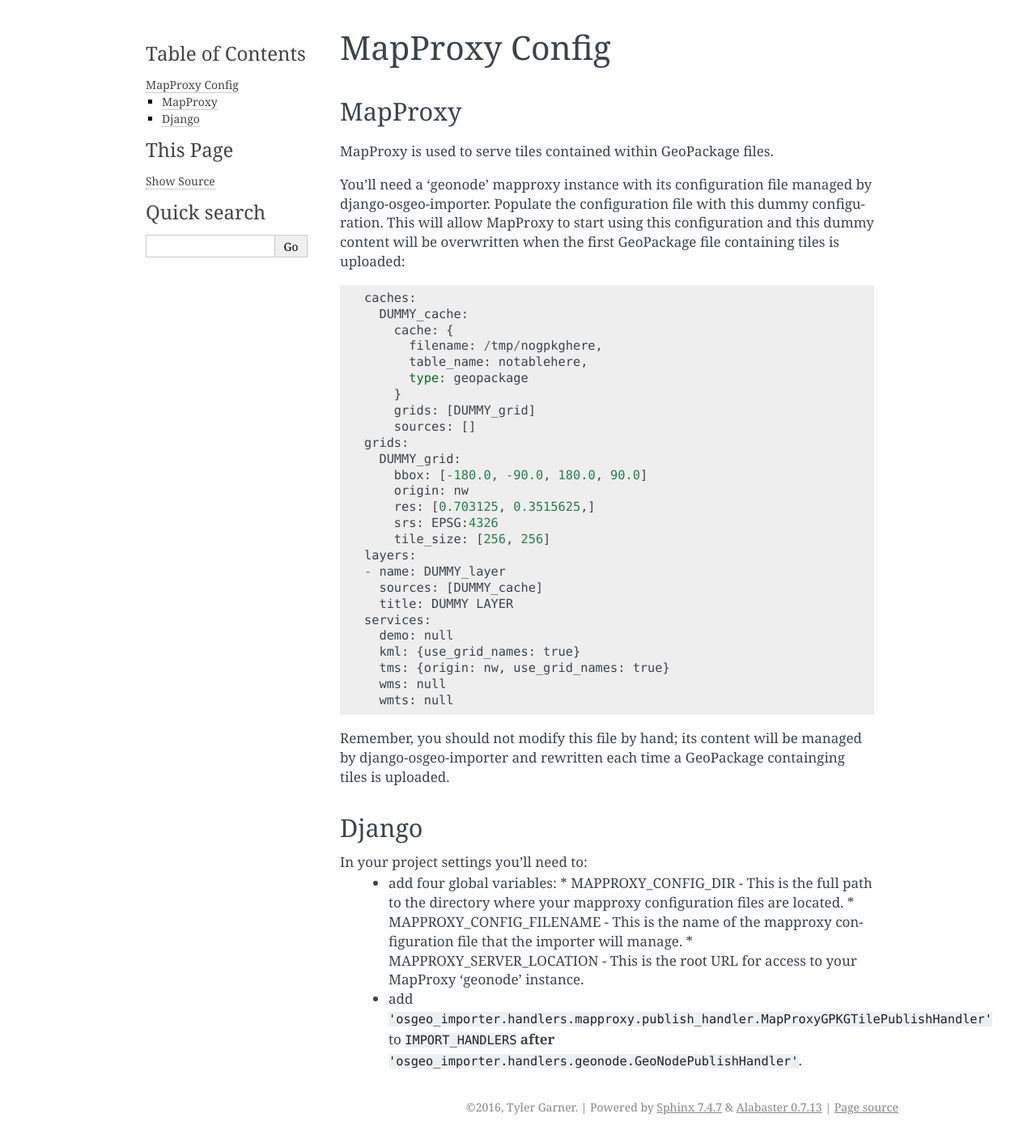
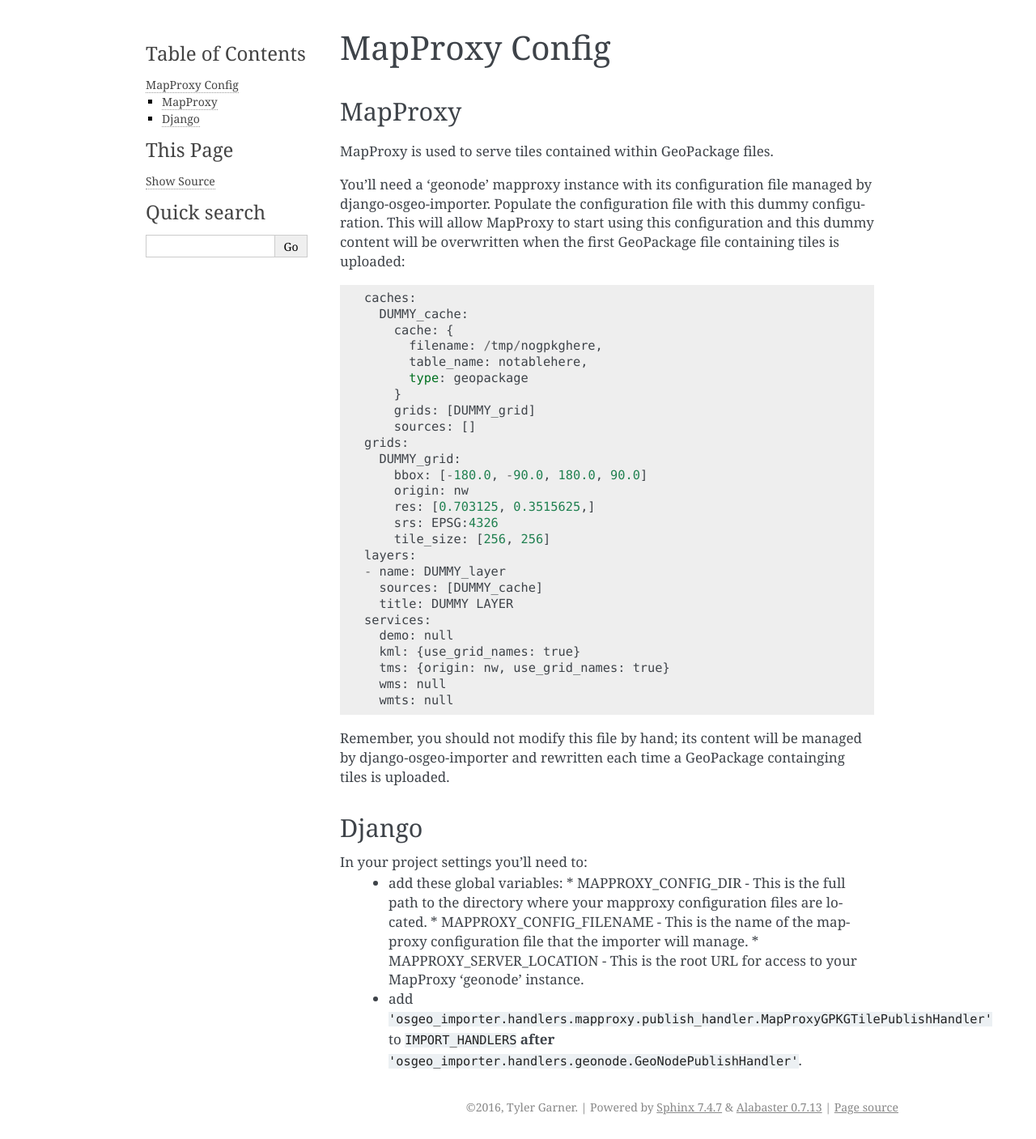
Before and after one commit to GeoNode/django-osgeo-importer, a Sphinx documentation site: the page built from docs/mapproxy_config.rst, in a window 1280 px wide. Shown: the whole page at 81% size. Built offline with Sphinx 7.4.7, drawn with Linux system fonts in a browser that asks for light colours.

Commit message:
Mapproxy config docs fix.

```diff
--- a/docs/mapproxy_config.rst
+++ b/docs/mapproxy_config.rst
@@ -45,7 +45,7 @@
 ------
 
 In your project settings you'll need to:
-  * add four global variables:
+  * add these global variables:
     * MAPPROXY_CONFIG_DIR - This is the full path to the directory where your mapproxy configuration files are located.
     * MAPPROXY_CONFIG_FILENAME - This is the name of the mapproxy configuration file that the importer will manage.
     * MAPPROXY_SERVER_LOCATION - This is the root URL for access to your MapProxy 'geonode' instance.
```
